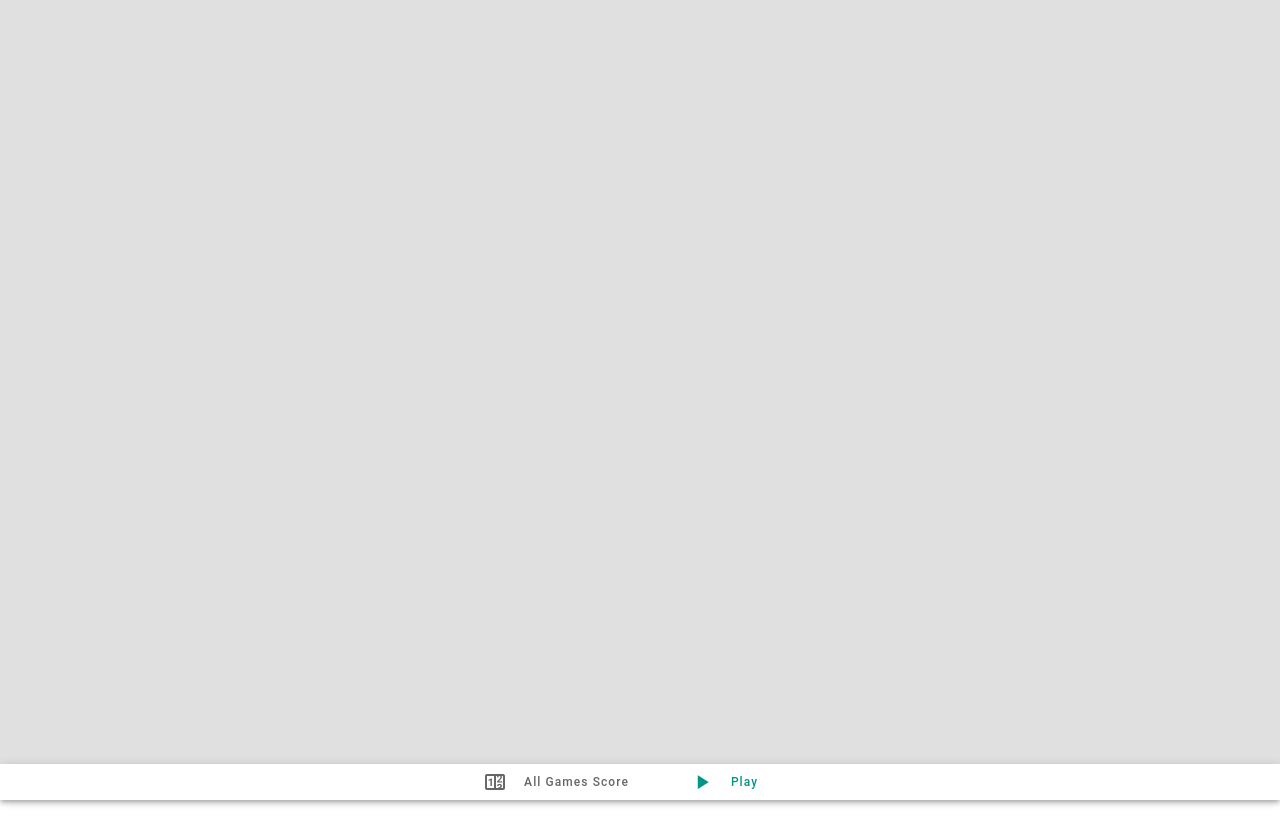
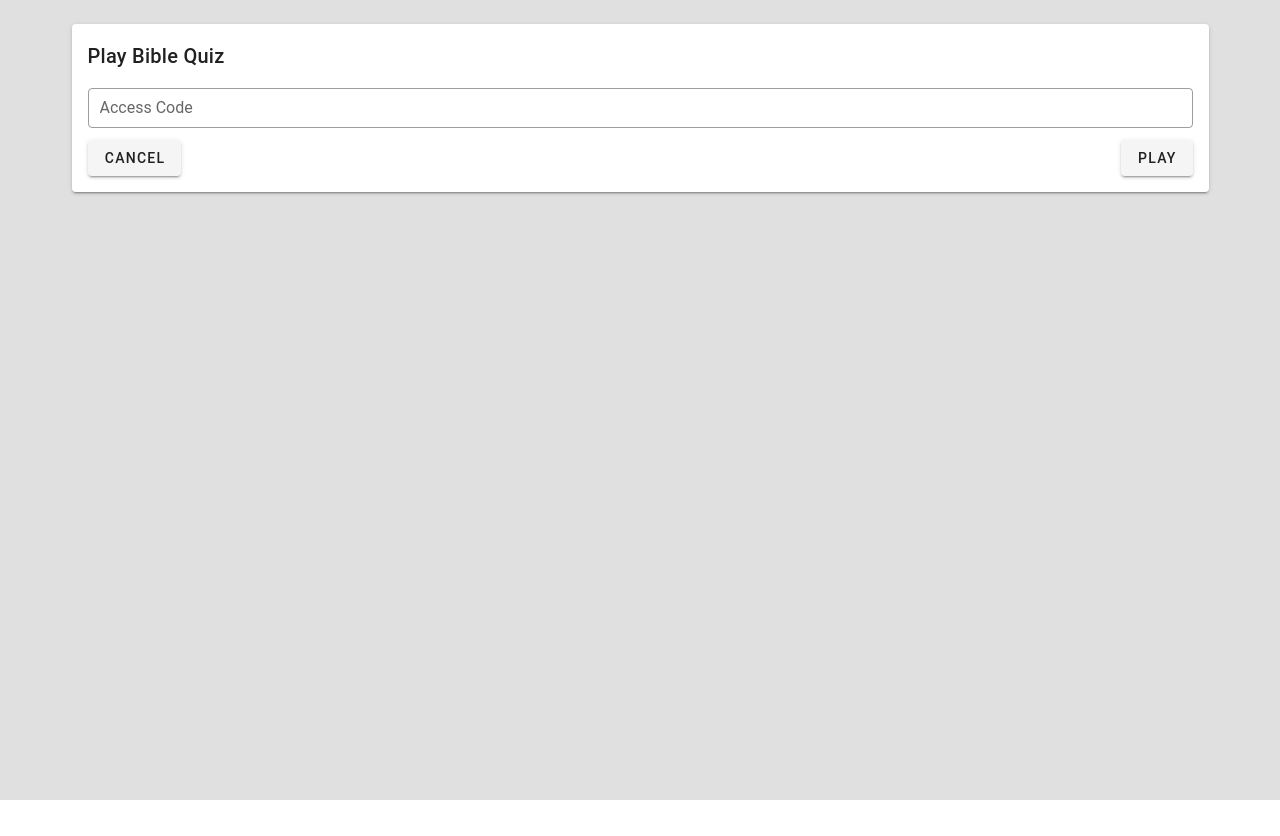
Before and after one commit to TheBitTwisters/BibleQuizPlayer, a Vue app: page /login in a window 1280 px wide. After the commit the page ends 800 px from the top, so only its background shows below. Built offline with nearby package versions, Linux system fonts and the light colour scheme.

Commit message:
ui changed

```diff
--- a/src/App.vue
+++ b/src/App.vue
@@ -1,7 +1,6 @@
 <template>
   <v-app>
     <Snackbar/>
-    <BottomNav/>
     <v-main class="grey lighten-2">
       <v-container>
         <router-view/>
@@ -12,19 +11,11 @@
 
 <script>
 import Snackbar from '@/components/Snackbar'
-import BottomNav from '@/components/BottomNav'
 
 export default {
   name: 'App',
   components: {
-    Snackbar,
-    BottomNav
+    Snackbar
   }
 };
 </script>
-
-<style>
-body {
-  padding-bottom: 36px;
-}
-</style>
--- a/src/views/play/Identification.vue
+++ b/src/components/QTypes/Identification.vue
@@ -30,7 +30,6 @@ export default {
         question_id: this.question.id,
         answer: this.answer
       })
-      this.answer = ''
     }
   }
 }
--- a/src/views/play/MultipleChoices.vue
+++ b/src/components/QTypes/MultipleChoices.vue
@@ -44,10 +44,12 @@ export default {
           answer = this.choices[i].label
         }
       }
-      this.$store.dispatch('play-submit-answer', {
-        question_id: this.question.id,
-        answer: answer
-      })
+      if (answer != '') {
+        this.$store.dispatch('play-submit-answer', {
+          question_id: this.question.id,
+          answer: answer
+        })
+      }
     }
   }
 }
--- a/src/views/play/TrueFalse.vue
+++ b/src/components/QTypes/TrueFalse.vue
@@ -41,10 +41,12 @@ export default {
           answer = this.choices[i].label
         }
       }
-      this.$store.dispatch('play-submit-answer', {
-        question_id: this.question.id,
-        answer: answer
-      })
+      if (answer != '') {
+        this.$store.dispatch('play-submit-answer', {
+          question_id: this.question.id,
+          answer: answer
+        })
+      }
     }
   }
 }
--- a/src/views/play/Question.vue
+++ b/src/components/Question.vue
@@ -30,9 +30,9 @@
 </template>
 
 <script>
-import MultipleChoices from './MultipleChoices'
-import TrueFalse from './TrueFalse'
-import Identification from './Identification'
+import MultipleChoices from './QTypes/MultipleChoices'
+import TrueFalse from './QTypes/TrueFalse'
+import Identification from './QTypes/Identification'
 
 export default {
   name: 'view-play-question',
--- a/src/plugins/axios.js
+++ b/src/plugins/axios.js
@@ -2,7 +2,7 @@ import axios from 'axios'
 // import store from '@/store'
 
 const instance = axios.create({
-  baseURL: 'http://192.168.11.11:3000/',
+  baseURL: 'http://192.168.68.11:3000/',
   withCredentials: false,
   responseType: 'json',
   headers: {
--- a/src/router/index.js
+++ b/src/router/index.js
@@ -1,21 +1,23 @@
 import Vue from 'vue'
 import VueRouter from 'vue-router'
-
-import ViewTotalScores from '@/views/TotalScores'
-import ViewPlay from '@/views/play/View'
 
 Vue.use(VueRouter)
 
 const routes = [
   {
     path: '/',
-    name: 'TotalScores',
-    component: ViewTotalScores
+    name: 'Splash',
+    component: () => import('@/views/Splash')
+  },
+  {
+    path: '/login',
+    name: 'Login',
+    component: () => import('@/views/Login')
   },
   {
     path: '/play',
     name: 'Play',
-    component: ViewPlay
+    component: () => import('@/views/Play')
   }
 ]
 
--- a/src/views/play/Login.vue
+++ b/src/views/Login.vue
@@ -1,17 +1,21 @@
 <template>
+  <v-container>
     <v-card>
       <v-card-title>
-      Bible Quiz
+        Play Bible Quiz
       </v-card-title>
       <v-card-text>
         <v-form @submit.prevent="login">
 
-        <v-text-field label="Name" placeholder="Enter access name" class="mb-3"
+          <v-text-field label="Access Code" placeholder="Enter access code" class="mb-3"
             v-model="form.data.pass"
             dense outlined required hide-details>
           </v-text-field>
 
           <div class="d-flex">
+            <v-btn to="/">
+              Cancel
+            </v-btn>
             <v-spacer></v-spacer>
             <v-btn @click="login">
               Play
@@ -21,13 +25,14 @@
         </v-form>
       </v-card-text>
     </v-card>
+  </v-container>
 </template>
 
 <script>
 import apiAuth from '@/api/auth'
 
 export default {
-  name: 'view-play-login',
+  name: 'view-login',
   data: () => ({
     form: {
       data: {
@@ -47,7 +52,7 @@ export default {
           this.$store.commit('SET_SESSION', data.session)
           this.$store.commit('SET_PLAY_PLAYER', data.player)
           this.$store.commit('SET_PLAY_GAME', data.game)
-          this.$router.go()
+          this.$router.go('/play')
         })
         .catch(err => {
           console.log(err)
--- a/src/views/play/View.vue
+++ b/src/views/Play.vue
@@ -1,28 +1,21 @@
 <template>
-  <div>
+  <v-container>
 
-    <Login v-if="!isSessionActive"/>
-    <div v-else>
+    <GameDetails/>
+    <Question v-if="question != undefined"/>
 
-      <GameDetails/>
-      <Question v-if="question != undefined"/>
-
-    </div>
-
-  </div>
+  </v-container>
 </template>
 
 <script>
-import Login from './Login'
-import GameDetails from './GameDetails'
-import Question from './Question'
+import GameDetails from '@/components/GameDetails'
+import Question from '@/components/Question'
 import apiLevels from '@/api/levels'
 import apiQuestTypes from '@/api/quest_types'
 
 export default {
   name: 'view-play',
   components: {
-    Login,
     GameDetails,
     Question
   },
--- /dev/null
+++ b/src/views/Splash.vue
@@ -0,0 +1,15 @@
+<template>
+  <v-container class="text-center">
+
+    <v-btn to="/login">
+      Play
+    </v-btn>
+
+  </v-container>
+</template>
+
+<script>
+export default {
+  name: 'view-splash'
+}
+</script>
```
Also changed, not shown: src/components/GameDetails.vue (renamed from src/views/play/GameDetails.vue). Lines whose indentation alone changed are shown as unchanged.
